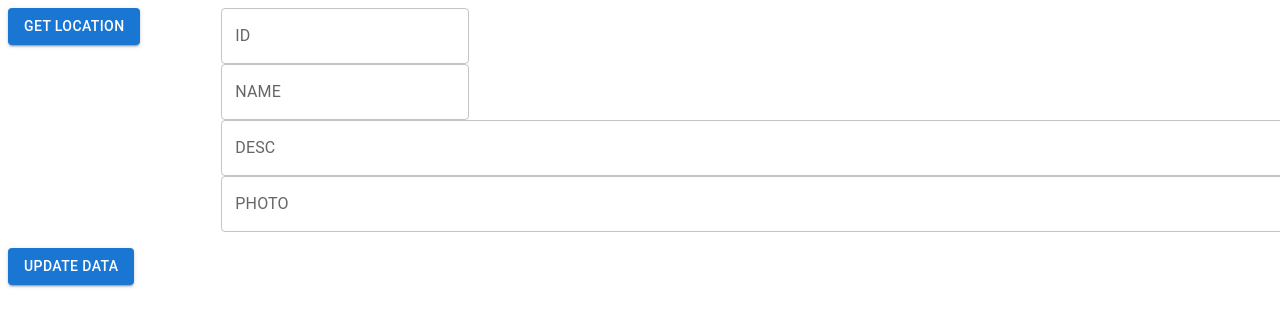
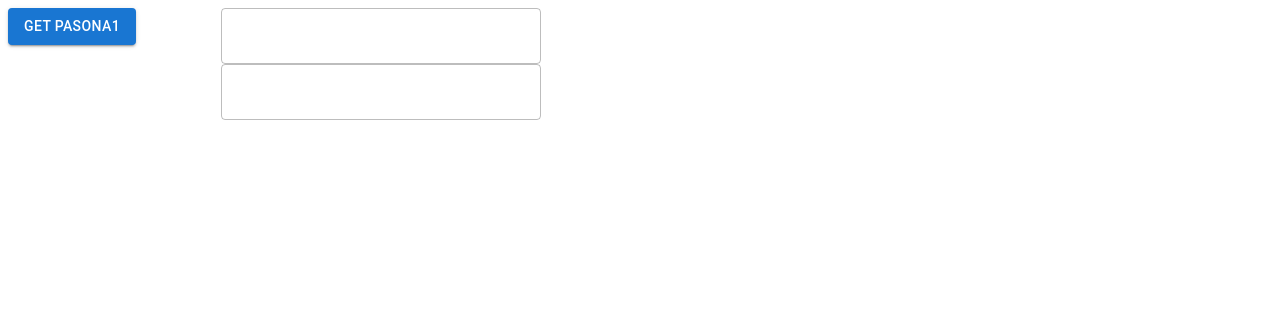
Before and after one commit to FabPARKJAESUNG/graphql_nest_sample, a React (Create React App) app in the folder web/: page / in a window 1280 px wide. Shown: the top 326 px of the page. Built offline with nearby package versions, Linux system fonts and the light colour scheme.

Commit message:
get Query

```diff
--- a/web/src/components/molecules/GetData/index.tsx
+++ b/web/src/components/molecules/GetData/index.tsx
@@ -1,36 +1,38 @@
+import { QueryResult } from "@apollo/client";
 import { Button, Grid, TextField } from "@mui/material";
-import React, { useCallback, useState } from "react";
+import React, { useCallback, useEffect, useState } from "react";
 
 export type Props = {
-  onClick?: () => void;
+  datas: any;
+  onClick?: (name: string) => Promise<QueryResult<any, { name: string }>>;
 };
 
-const RootPage: React.FC<Props> = ({ onClick }) => {
-  const [id, setId] = useState<string>();
+const RootPage: React.FC<Props> = ({ datas, onClick }) => {
   const [name, setName] = useState<string>();
-  const [description, setDescription] = useState<string>();
-  const [photo, setPhoto] = useState<any>();
+  const [email, setEmail] = useState<string>();
+  const handleClick = useCallback(() => {
+    if (onClick) {
+      onClick("pasona1");
+    }
+  }, [onClick]);
 
-  const handleClick = useCallback(() => {
-    onClick?.();
-  }, [onClick]);
+  useEffect(() => {
+    if (datas) {
+      setName(datas.user.name);
+      setEmail(datas.user.email);
+    }
+  }, [datas]);
 
   return (
     <Grid container m={1}>
       <Grid item xs={2}>
-        <Button color="primary" variant="contained" onClick={onClick}>
-          Get Location
+        <Button color="primary" variant="contained" onClick={handleClick}>
+          Get Pasona1
         </Button>
       </Grid>
-      <Grid container direction={"column"} item xs={10}>
-        <Grid item xs={2}>
-          <TextField label="ID" value={id} />
-        </Grid>
-        <Grid item xs={2}>
-          <TextField label="NAME" value={name} />
-        </Grid>
-        <TextField label="DESC" value={description} />
-        <TextField label="PHOTO" value={photo} />
+      <Grid container direction={"column"} item xs={3}>
+        <TextField value={name} disabled fullWidth />
+        <TextField value={email} disabled fullWidth />
       </Grid>
     </Grid>
   );
--- a/web/src/components/molecules/UpdateData/index.tsx
+++ b/web/src/components/molecules/UpdateData/index.tsx
@@ -1,13 +1,25 @@
+import { FetchResult } from "@apollo/client";
 import { Button, Grid } from "@mui/material";
 import React from "react";
 
 export type Props = {
-  onClick?: () => void;
+  onClick?: (data: {
+    name: string;
+    email: string;
+  }) => Promise<FetchResult<any>>;
 };
 const RootPage: React.FC<Props> = ({ onClick }) => {
   return (
     <Grid m={1}>
-      <Button color="primary" variant="contained" onClick={onClick}>
+      <Button
+        color="primary"
+        variant="contained"
+        onClick={() => {
+          if (onClick) {
+            // onClick({ name: "test", email: "test" });
+          }
+        }}
+      >
         update Data
       </Button>
     </Grid>
--- /dev/null
+++ b/web/src/components/organisms/Default/RootPage/hooks.ts
@@ -0,0 +1,33 @@
+import { useCallback, useEffect } from "react";
+import {
+  useCreateUserMutation,
+  useGetUserLazyQuery,
+} from "src/gql/graphql-api";
+
+const TestHook = () => {
+  const [searchUser, { data: datas }] = useGetUserLazyQuery();
+
+  const handlFind = useCallback(
+    (name: string) => {
+      return searchUser({ variables: { name } });
+    },
+    [searchUser]
+  );
+
+  // const [createMutation] = useCreateUserMutation();
+
+  // const createUser = useCallback(
+  //   async (data: { name: string; email: string }) => {
+  //     return await createMutation({ variables: data });
+  //   },
+  //   [createMutation]
+  // );
+
+  return {
+    datas,
+    handlFind,
+    // createUser,
+  };
+};
+
+export default TestHook;
--- a/web/src/components/organisms/Default/RootPage/index.tsx
+++ b/web/src/components/organisms/Default/RootPage/index.tsx
@@ -3,11 +3,14 @@ import React from "react";
 import MoleculeGetData from "src/components/molecules/GetData";
 import MoleculeUpdateData from "src/components/molecules/UpdateData";
 
+import useHooks from "./hooks";
+
 const RootPage: React.FC = () => {
+  const { datas, handlFind } = useHooks();
   return (
     <Grid container direction={"column"}>
-      <MoleculeGetData />
-      <MoleculeUpdateData />
+      <MoleculeGetData datas={datas} onClick={handlFind} />
+      {/* <MoleculeUpdateData onClick={createUser} /> */}
     </Grid>
   );
 };
--- a/web/src/gql/graphql-api.ts
+++ b/web/src/gql/graphql-api.ts
@@ -1,9 +1,12 @@
 import * as Apollo from "@apollo/client";
 import { GET_USER } from "./queries";
+import { CREATE_USER } from "./mutations";
 
-export function useGetUserLazyQuery() {
-  return Apollo.useLazyQuery<any>(GET_USER);
+export function useGetUserLazyQuery(props?: { variables: { name: string } }) {
+  return Apollo.useLazyQuery(GET_USER, { variables: props?.variables });
 }
-// export function useDataListMutation(baseOptions?: any) {
-//   return Apollo.useMutation<any>(DataListUpdate, { ...baseOptions });
-// }
+export function useCreateUserMutation(props?: {
+  variables: { name: string; email: string };
+}) {
+  return Apollo.useMutation<any>(CREATE_USER, { variables: props?.variables });
+}
--- /dev/null
+++ b/web/src/gql/mutations/index.ts
@@ -0,0 +1 @@
+export * from "./user";
--- /dev/null
+++ b/web/src/gql/mutations/user.ts
@@ -0,0 +1,10 @@
+import { gql } from "@apollo/client";
+
+export const CREATE_USER = gql`
+  query CreateUser($name: String, $email: String) {
+    createUser(name: $name) {
+      name
+      email
+    }
+  }
+`;
--- a/web/src/gql/provider.tsx
+++ b/web/src/gql/provider.tsx
@@ -1,29 +1,11 @@
-import {
-  ApolloProvider,
-  ApolloClient,
-  InMemoryCache,
-  gql,
-} from "@apollo/client";
+import { ApolloProvider, ApolloClient, InMemoryCache } from "@apollo/client";
 import type { ReactNode } from "react";
 
 const Provider: React.FC<{ children?: ReactNode }> = ({ children }) => {
   const client = new ApolloClient({
-    uri: "http://localhost:4000",
+    uri: "http://localhost:4000/",
     cache: new InMemoryCache(),
   });
-  client
-    .query({
-      query: gql`
-        query GetUsers {
-          users {
-            id
-            name
-            email
-          }
-        }
-      `,
-    })
-    .then((result) => console.log(result));
 
   return <ApolloProvider client={client}>{children}</ApolloProvider>;
 };
--- a/web/src/gql/queries/user.ts
+++ b/web/src/gql/queries/user.ts
@@ -3,10 +3,8 @@ import { gql } from "@apollo/client";
 export const GET_USER = gql`
   query GetUser($name: String) {
     user(name: $name) {
-      id
       name
       email
-      posts
     }
   }
 `;
```
Also changed, not shown: 1 other file (tests, documents, lock files or other folders).
